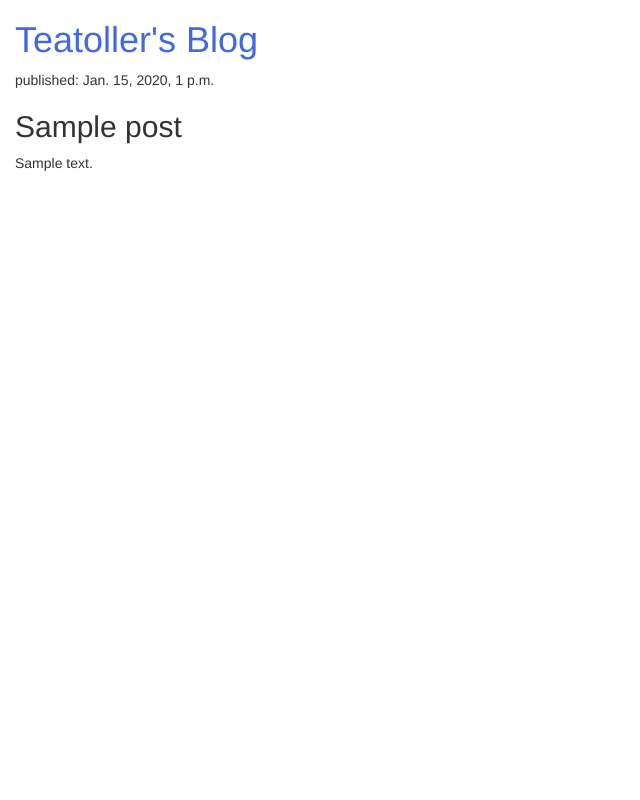
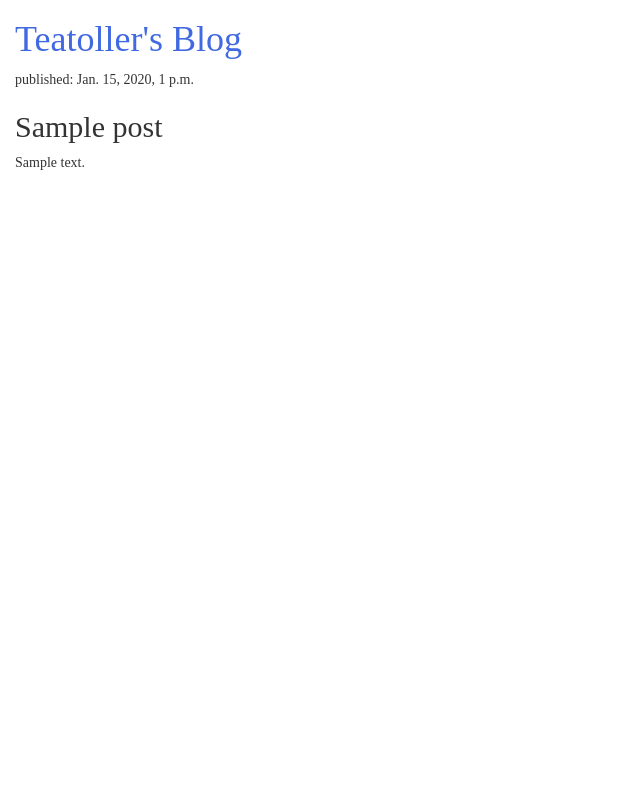
Before and after one commit to Teatoller/djangogirls, a Django app: template blog/templates/blog/post_list.html in a window 1280 px wide. Shown: the whole page, without its empty margins (0-640 px from the left). Run offline with Django 3.2, Linux system fonts and the light colour scheme; the template is opened without the code that fills it: values that come from a table or form of the project are taken from there, others are empty; tables that the repository leaves empty hold one stand-in row (values such as "Sample post"); some libraries are stand-ins or nearby versions.

Commit message:
[#162684633] Change font style

```diff
--- a/blog/static/css/blog.css
+++ b/blog/static/css/blog.css
@@ -6,4 +6,6 @@ h1 a, h2 a {
 /* body padding */
 body {
     padding-left: 15px;
+    /* font-family: 'Amiri'; */
+    font-family: 'Cormorant Garamond';
 }
```
